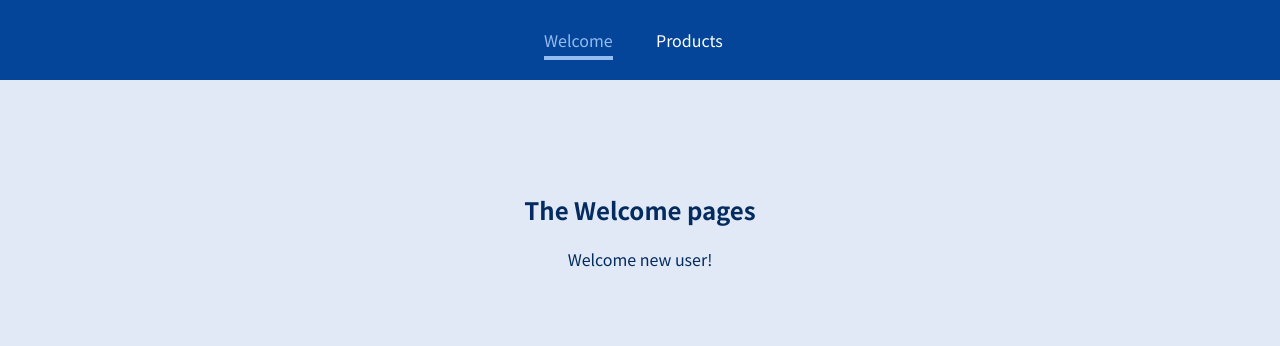
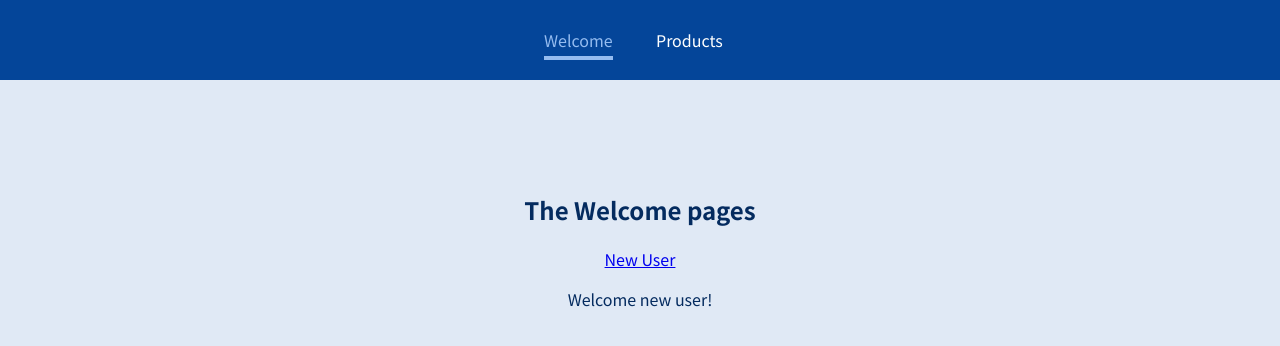
Before and after one commit to Hachiman12a1/building-maps-with-react-router, a React (Create React App) app: page /welcome/new-user in a window 1280 px wide. Shown: the top 346 px of the page. Built offline with nearby package versions, Linux system fonts and the light colour scheme.

Commit message:
291. Upgrading To React Router v6

```diff
--- a/src/App.js
+++ b/src/App.js
@@ -12,8 +12,10 @@ function App() {
       <main>
         <Routes>
           <Route path="/" element={<Navigate to="/welcome" replace />} />
-          <Route path="/welcome/*" element={<Welcome />} />
-          <Route path="/products" element={<Products />} exact />
+          <Route path="/welcome/*" element={<Welcome />}>
+            <Route path="new-user" element={<p>Welcome new user!</p>} />
+          </Route>
+          <Route path="/products" element={<Products />} />
           <Route path="/products/:productId" element={<ProductDetail />} />
         </Routes>
       </main>
--- a/src/index.js
+++ b/src/index.js
@@ -1,12 +1,14 @@
-import ReactDOM from 'react-dom';
-import { BrowserRouter } from 'react-router-dom';
+import React from "react";
+import { BrowserRouter } from "react-router-dom";
+import ReactDOM from "react-dom/client";
+import "./index.css";
+import App from "./App";
 
-import './index.css';
-import App from './App';
-
-ReactDOM.render(
+const root = ReactDOM.createRoot(document.getElementById("root"));
+root.render(
   <BrowserRouter>
-    <App />
-  </BrowserRouter>,
-  document.getElementById('root')
+    <React.StrictMode>
+      <App />
+    </React.StrictMode>
+  </BrowserRouter>
 );
--- a/src/pages/Welcome.jsx
+++ b/src/pages/Welcome.jsx
@@ -1,5 +1,5 @@
 import React from "react";
-import { Route, Routes } from "react-router-dom";
+import { Link, Outlet } from "react-router-dom";
 
 Welcome.propTypes = {};
 
@@ -7,9 +7,8 @@ function Welcome(props) {
   return (
     <section>
       <h1>The Welcome pages</h1>
-      <Routes>
-        <Route path="new-user" element={<p>Welcome new user!</p>} />
-      </Routes>
+      <Link to="new-user">New User</Link>
+      <Outlet/>
     </section>
   );
 }
```
Also changed, not shown: 1 other file (tests, documents, lock files or other folders).
